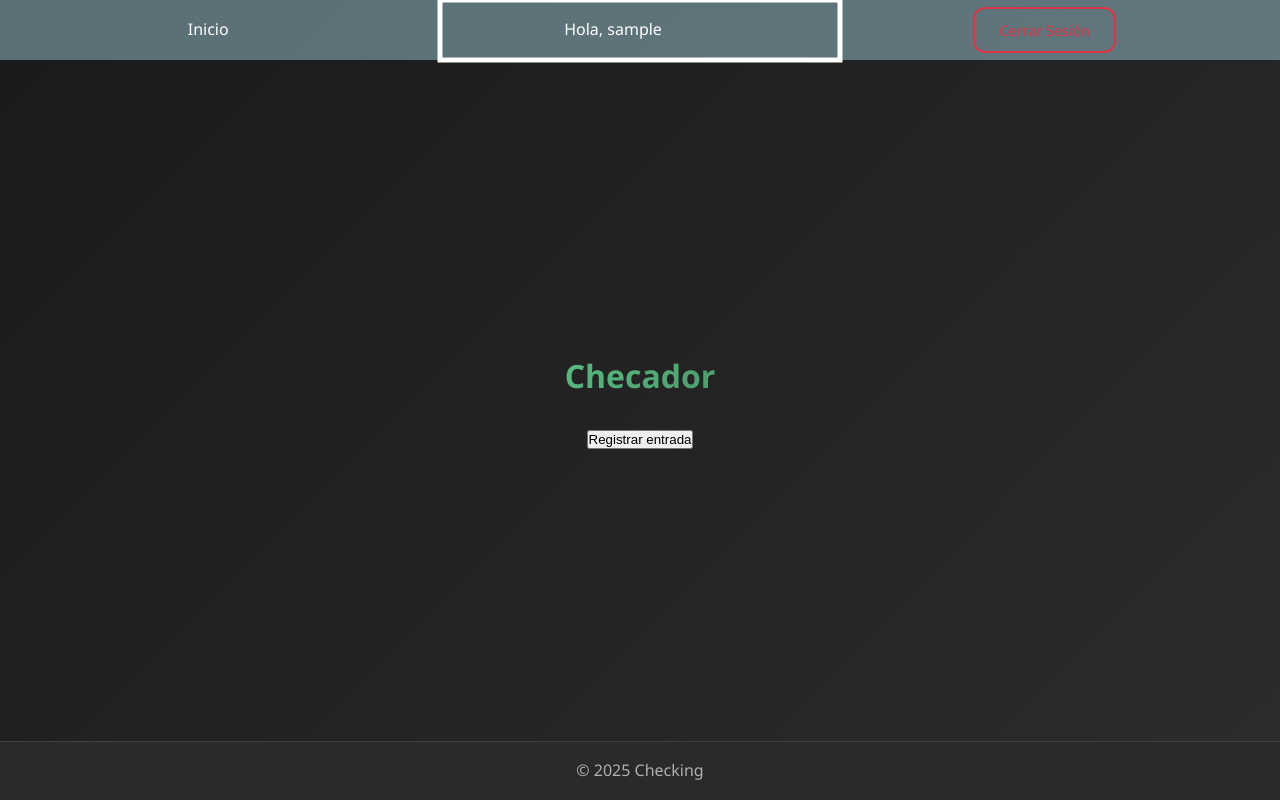
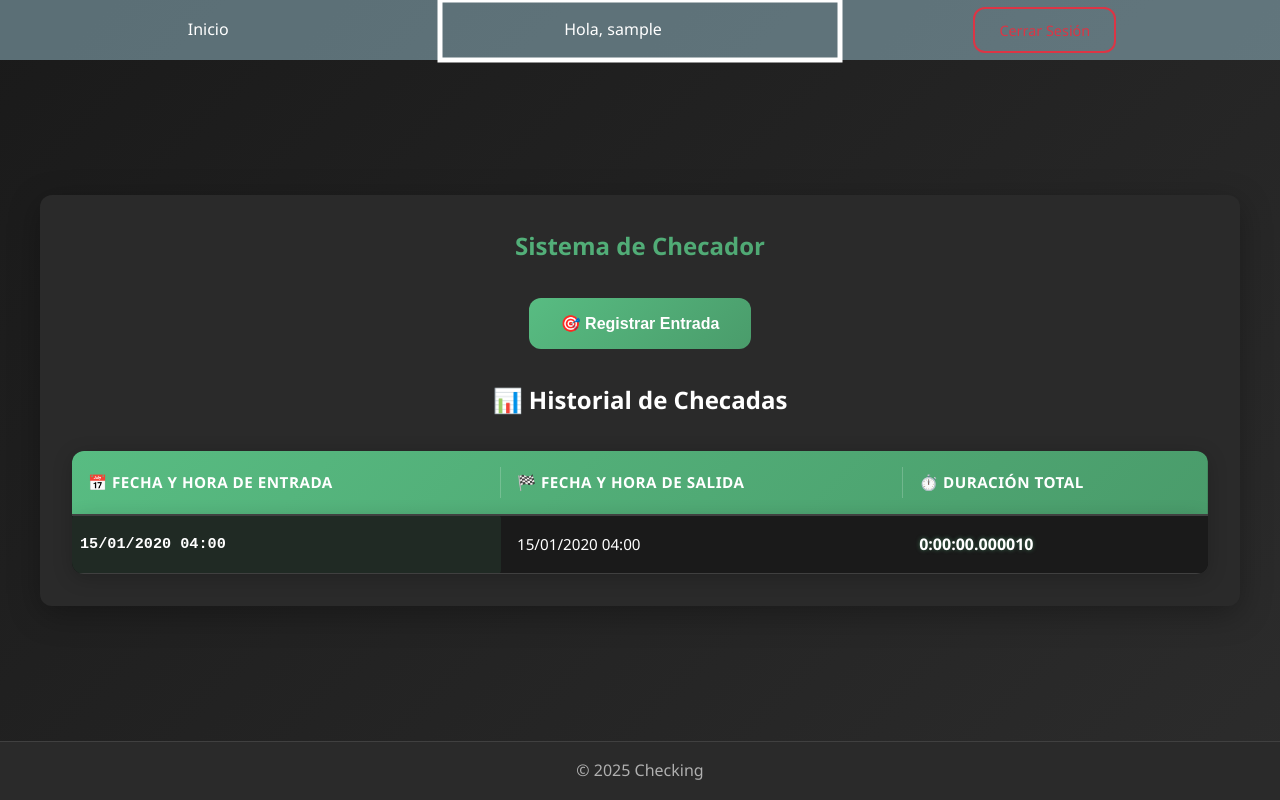
Before and after one commit to Jesus-Iniesta/Checador, a Django app: page / in a window 1280 px wide. Run offline with Django 5.2, Linux system fonts and the light colour scheme; a user stored in the database is signed in; tables that the repository leaves empty hold one stand-in row (values such as "Sample post"); parts of the project's set-up code (start-up, migrations or seed data) failed here and were passed over; some libraries are stand-ins or nearby versions.

Commit message:
feat: Mejora en tablero y configuración de zona horaria para México

```diff
--- a/Checador/settings.py
+++ b/Checador/settings.py
@@ -112,7 +112,7 @@ AUTH_PASSWORD_VALIDATORS = [
 
 LANGUAGE_CODE = "en-us"
 
-TIME_ZONE = "UTC"
+TIME_ZONE = "America/Mexico_City"
 
 USE_I18N = True
 
--- /dev/null
+++ b/static/css/table.css
@@ -0,0 +1,330 @@
+/* Container principal */
+.table-container {
+    width: 100%;
+    max-width: 1200px;
+    margin: 2rem auto;
+    padding: 2rem;
+    background: var(--light-bg);
+    border-radius: var(--border-radius);
+    box-shadow: var(--box-shadow);
+    min-height: 400px;
+    text-decoration-color: var(--text-light);
+}
+
+/* Título de sección */
+.section-title {
+    font-size: 1.5rem;
+    font-weight: 600;
+    color: var(--primary);
+    margin-bottom: 1.5rem;
+    padding-bottom: 0.5rem;
+    text-align: center;
+}
+
+/* Tabla principal */
+.data-table {
+    width: 100%;
+    border-collapse: collapse;
+    border-spacing: 0;
+    background: var(--dark-bg);
+    border-radius: var(--border-radius);
+    overflow: hidden;
+    box-shadow: 0 4px 20px rgba(0, 0, 0, 0.2);
+}
+
+/* Encabezados de tabla */
+.data-table thead {
+    background: linear-gradient(135deg, var(--primary-color), var(--secondary-color));
+}
+
+.data-table th {
+    padding: 1.2rem 1rem;
+    text-align: left;
+    font-weight: 600;
+    color: white;
+    font-size: 0.95rem;
+    text-transform: uppercase;
+    letter-spacing: 0.5px;
+    border-bottom: 2px solid var(--border-color);
+    position: relative;
+}
+
+.data-table th:not(:last-child)::after {
+    content: '';
+    position: absolute;
+    right: 0;
+    top: 25%;
+    height: 50%;
+    width: 1px;
+    background: rgba(255, 255, 255, 0.2);
+}
+
+/* Celdas de la tabla */
+.data-table td {
+    padding: 1rem;
+    border-bottom: 1px solid var(--border-color);
+    color: var(--text-light) !important;
+    font-size: 0.95rem;
+    transition: var(--transition);
+    background: var(--dark-bg);
+}
+
+/* Filas de la tabla */
+.data-table tbody tr {
+    transition: var(--transition);
+    border-bottom: 1px solid var(--border-color);
+    background: var(--dark-bg);
+}
+
+/* Estado vacío */
+.data-table tbody tr td[colspan] {
+    text-align: center;
+    padding: 0;
+    background: transparent !important;
+    border: none !important;
+}
+
+.empty-message {
+    text-align: center !important;
+    padding: 3rem 2rem !important;
+    background: var(--dark-bg) !important;
+    border: 2px solid var(--primary-color) !important;
+    border-radius: var(--border-radius) !important;
+    margin: 1rem !important;
+}
+
+.empty-content {
+    color: var(--text-light) !important;
+    font-size: 1.2rem !important;
+    font-weight: 600 !important;
+    line-height: 1.5 !important;
+}
+
+.empty-content small {
+    display: block !important;
+    margin-top: 1rem !important;
+    color: var(--primary-color) ;
+    font-size: 1rem !important;
+    font-style: normal !important;
+    font-weight: 500 !important;
+}
+
+/* Estilos para diferentes tipos de datos */
+.data-table .date-time {
+    font-family: 'Courier New', monospace;
+    color: var(--text-light);
+    font-weight: 600;
+    background: rgba(88, 188, 130, 0.1);
+    border-radius: 4px;
+    padding: 0.5rem;
+}
+
+.data-table .status-active {
+    color: var(--success-color);
+    font-weight: 700;
+    text-shadow: 0 0 4px rgba(40, 167, 69, 0.5);
+}
+
+.data-table .status-completed {
+    color: var(--text-light);
+    font-weight: 500;
+}
+
+.data-table .duration {
+    font-weight: 700;
+    color: var(--primary-color);
+    font-size: 1rem;
+    text-shadow: 0 0 4px rgba(88, 188, 130, 0.5);
+}
+
+/* Botones de acción */
+.action-buttons {
+    display: flex;
+    gap: 0.5rem;
+    justify-content: center;
+    margin-bottom: 2rem;
+}
+
+.check-button {
+    background: linear-gradient(135deg, var(--primary-color), var(--secondary-color));
+    border: none;
+    border-radius: var(--border-radius);
+    color: white;
+    padding: 1rem 2rem;
+    font-size: 1rem;
+    font-weight: 600;
+    cursor: pointer;
+    transition: var(--transition);
+    position: relative;
+    overflow: hidden;
+    min-width: 200px;
+}
+
+.check-button:hover {
+    transform: translateY(-2px);
+    box-shadow: 0 8px 25px rgba(88, 188, 130, 0.4);
+}
+
+.check-button:active {
+    transform: translateY(0);
+}
+
+.check-button.checkout {
+    background: linear-gradient(135deg, var(--error-color), #c82333);
+}
+
+.check-button.checkout:hover {
+    box-shadow: 0 8px 25px rgba(220, 53, 69, 0.4);
+}
+
+/* Responsive design */
+@media (max-width: 768px) {
+    .table-container {
+        padding: 1rem;
+        margin: 1rem;
+    }
+
+    .section-title {
+        font-size: 1.3rem;
+    }
+
+    .data-table {
+        font-size: 0.8rem;
+    }
+
+    .data-table th,
+    .data-table td {
+        padding: 0.8rem 0.5rem;
+    }
+
+    .check-button {
+        padding: 0.8rem 1.5rem;
+        font-size: 0.9rem;
+        min-width: 150px;
+    }
+}
+
+@media (max-width: 480px) {
+    .table-container {
+        padding: 0.5rem;
+        margin: 0.5rem;
+    }
+
+    .data-table {
+        font-size: 0.75rem;
+    }
+
+    .data-table th,
+    .data-table td {
+        padding: 0.6rem 0.3rem;
+    }
+
+    .section-title {
+        font-size: 1.1rem;
+    }
+
+    .check-button {
+        width: 100%;
+        margin-bottom: 0.5rem;
+    }
+
+    .action-buttons {
+        flex-direction: column;
+    }
+}
+
+/* Animaciones */
+@keyframes fadeInUp {
+    from {
+        opacity: 0;
+        transform: translateY(30px);
+    }
+    to {
+        opacity: 1;
+        transform: translateY(0);
+    }
+}
+
+.table-container {
+    animation: fadeInUp 0.6s ease-out;
+}
+
+/* Estados de carga */
+.loading {
+    opacity: 0.6;
+    pointer-events: none;
+}
+
+.loading::after {
+    content: '';
+    position: absolute;
+    top: 50%;
+    left: 50%;
+    width: 20px;
+    height: 20px;
+    margin: -10px 0 0 -10px;
+    border: 2px solid var(--primary-color);
+    border-top-color: transparent;
+    border-radius: 50%;
+    animation: spin 1s linear infinite;
+}
+
+@keyframes spin {
+    to {
+        transform: rotate(360deg);
+    }
+}
+
+/* Estado vacío mejorado */
+.empty-state {
+    text-align: center;
+    padding: 3rem 2rem;
+    background: var(--dark-bg);
+    border-radius: var(--border-radius);
+    border: 2px solid var(--primary-color);
+    margin-top: 2rem;
+    box-shadow: 0 4px 20px rgba(88, 188, 130, 0.2);
+}
+
+.empty-state .section-title {
+    border: none;
+    margin-bottom: 1rem;
+    color: var(--primary-color);
+}
+
+.empty-state p {
+    color: var(--text-light);
+    font-size: 1.1rem;
+    line-height: 1.6;
+    text-align: center;
+    margin-top: 2rem;
+    font-weight: 500;
+}
+
+/* Indicadores de estado */
+.status-indicator {
+    display: inline-flex;
+    align-items: center;
+    gap: 0.5rem;
+    padding: 0.3rem 0.8rem;
+    border-radius: 20px;
+    font-size: 0.85rem;
+    font-weight: 500;
+}
+
+.status-indicator.active {
+    background: rgba(40, 167, 69, 0.2);
+    color: var(--success-color);
+    border: 1px solid var(--success-color);
+}
+
+.status-indicator.completed {
+    background: rgba(108, 117, 125, 0.2);
+    color: var(--text-muted);
+    border: 1px solid var(--text-muted);
+}
+
+/* Mejoras para iconos emoji */
+.data-table th {
+    white-space: nowrap;
+}
--- a/templates/Checador/check_tablero.html
+++ b/templates/Checador/check_tablero.html
@@ -1,35 +1,83 @@
 {% extends "base/base.html" %}
+{% load static %}
+{% block extra_css %}
+    <link href="{% static 'css/table.css' %}" rel="stylesheet">
+{% endblock %}
 
 {% block content %}
-    <h2>Checador</h2>
+    <div class="table-container">
+        <h2 class="section-title">Sistema de Checador</h2>
+
+        <div class="action-buttons">
             <form method="post">
                 {% csrf_token %}
                 {% if session %}
-            <button type="submit" onclick="return confirm('¿Estás Seguro de registar la salida?');">Registrar salida</button>
+                    <button type="submit" class="check-button checkout" onclick="return confirm('¿Estás seguro de registrar la salida?');">
+                        🚪 Registrar Salida
+                    </button>
                 {% else %}
-            <button type="submit">Registrar entrada</button>
+                    <button type="submit" class="check-button">
+                        🎯 Registrar Entrada
+                    </button>
                 {% endif %}
             </form>
+        </div>
 
-    {% if checador %}
-        <h3>Historial de Checadas</h3>
-        <table>
+        {% if sessions %}
+            <h3 class="section-title">📊 Historial de Checadas</h3>
+            <table class="data-table">
                 <thead>
                     <tr>
-                    <th>Fecha y Hora</th>
-                    <th>Tipo</th>
-                    <th>Duración</th>
+                        <th>📅 Fecha y Hora de Entrada</th>
+                        <th>🏁 Fecha y Hora de Salida</th>
+                        <th>⏱️ Duración Total</th>
                     </tr>
                 </thead>
-            <tbody>
+                <tbody class="data-table">
                     {% for s in sessions %}
                     <tr>
-                    <td>{{ s.start_time }}</td>
-                    <td>{{ s.end_time|default:"-" }}</td>
-                    <td>{{ s.duration|default:"-" }}</td>
+                        <td class="date-time">
+                           <p> {% if s.start_time %}
+                                {{ s.start_time|date:"d/m/Y H:i" }}
+                            {% else %}
+                                -
+                            {% endif %}</p>
+                        </td>
+                        <td class="{% if s.end_time %}status-completed{% else %}status-active{% endif %}">
+                            {% if s.end_time %}
+                                {{ s.end_time|date:"d/m/Y H:i" }}
+                            {% else %}
+                                <span class="status-active">🟢 En curso...</span>
+                            {% endif %}
+                        </td>
+                        <td class="duration">
+                            {% if s.duration %}
+                                {{ s.duration }}
+                            {% else %}
+                                <span class="status-active">⏳ Activa</span>
+                            {% endif %}
+                        </td>
+                    </tr>
+                    {% empty %}
+                    <tr>
+                        <td colspan="3" class="empty-message">
+                            <div class="empty-content">
+                                📝 No hay registros de checadas aún.
+                                <small>¡Haz clic en "Registrar Entrada" para comenzar!</small>
+                            </div>
+                        </td>
                     </tr>
                     {% endfor %}
                 </tbody>
             </table>
+        {% else %}
+            <div class="empty-state">
+                <h3 class="section-title">👋 ¡Bienvenido al sistema de checador!</h3>
+                <p>
+                    Aún no tienes registros de checadas. <br>
+                    Comienza registrando tu entrada para empezar a trackear tu tiempo.
+                </p>
+            </div>
         {% endif %}
+    </div>
 {% endblock %}
```
Lines whose indentation alone changed are shown as unchanged.
